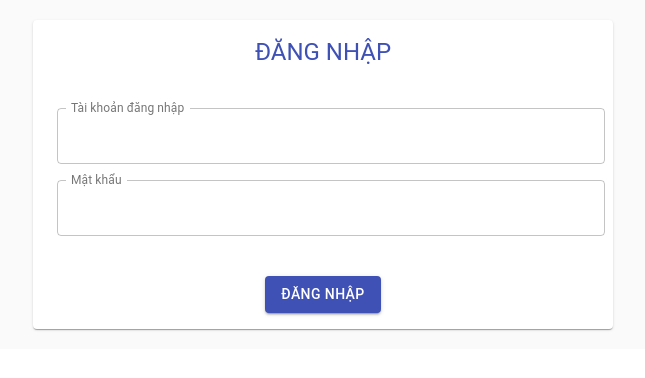
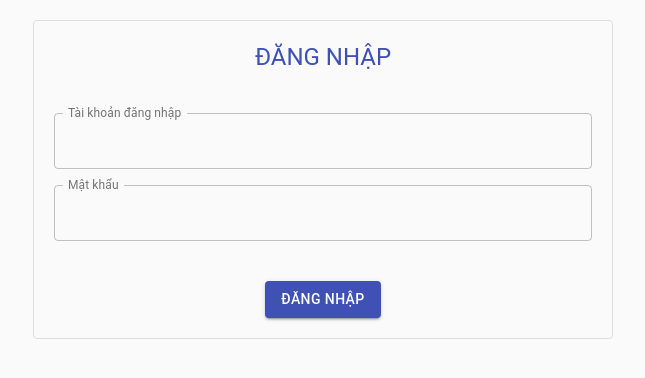
Before and after one commit to thelonglqd/ekyc, a React (Create React App) app: page /caidat in a window 1280 px wide. Shown: the top 378 px of the page, without its empty margins (317-962 px from the left). Built offline with nearby package versions, Linux system fonts and the light colour scheme.

Commit message:
config selected item for sidebar

```diff
--- a/package.json
+++ b/package.json
@@ -10,6 +10,7 @@
     "@testing-library/user-event": "^12.1.10",
     "react": "^17.0.1",
     "react-dom": "^17.0.1",
+    "react-router": "^5.2.0",
     "react-router-dom": "^5.2.0",
     "react-scripts": "4.0.1",
     "web-vitals": "^0.2.4"
--- a/src/App.js
+++ b/src/App.js
@@ -1,5 +1,6 @@
 import React from "react";
 import { makeStyles } from "@material-ui/core/styles";
+import "./index.css";
 
 import Header from "./components/Header";
 import SideBar from "./components/Sidebar";
@@ -9,7 +10,6 @@ const useStyles = makeStyles((theme) => ({
   root: {
     display: "flex",
     padding: 20,
-    backgroundColor: theme.palette.background.default,
   },
 }));
 
--- a/src/components/Sidebar.js
+++ b/src/components/Sidebar.js
@@ -1,14 +1,15 @@
 import React from "react";
-import { makeStyles } from "@material-ui/core/styles";
+import { makeStyles, withStyles } from "@material-ui/core/styles";
 import {
   Drawer,
   List,
-  ListItem,
+  ListItem as MuiListItem,
   ListItemIcon,
   ListItemText,
 } from "@material-ui/core";
-import { BrowserRouter as Router, Link, Route, Switch } from "react-router-dom";
+import { NavLink, Route, Switch } from "react-router-dom";
 import { Call, Person, Group, Settings } from "@material-ui/icons";
+import { withRouter } from "react-router";
 
 import CallDashboard from "../pages/CallDashboard";
 import CustomerDashboard from "../pages/CustomerDashboard";
@@ -16,17 +17,17 @@ import GroupDashboard from "../pages/GroupDashboard";
 import SettingsDashboard from "../pages/SettingsDashboard";
 
 const routes = [
-  { icon: <Call />, text: "Quản lý cuộc gọi", path: "/" },
+  { icon: <Call />, text: "Cuộc gọi", path: "/" },
   {
     icon: <Person />,
-    text: "Quản lý tài khoản khách hàng",
+    text: "Khách hàng",
     path: "/khachhang",
   },
-  { icon: <Group />, text: "Quản lý nhóm", path: "nhom" },
+  { icon: <Group />, text: "Nhóm", path: "/nhom" },
   {
     icon: <Settings />,
-    text: "Quản lý tham số cấu hình hệ thống",
-    path: "caidat",
+    text: "Hệ thống",
+    path: "/caidat",
   },
 ];
 
@@ -46,12 +47,27 @@ const useStyles = makeStyles((theme) => ({
     backgroundColor: theme.palette.background.default,
     marginTop: theme.spacing(10),
   },
+  navlink: {
+    textDecoration: "none",
+    color: "inherit",
+  },
 }));
 
-const SideBar = () => {
+const ListItem = withStyles({
+  root: {
+    "&$selected, &$selected:hover, &:hover": {
+      backgroundColor: "red",
+      color: "white",
+    },
+  },
+  selected: {},
+})(MuiListItem);
+
+const SideBar = ({ location }) => {
   const classes = useStyles();
+
   return (
-    <Router>
+    <>
       <Drawer
         className={classes.drawer}
         variant="permanent"
@@ -62,27 +78,32 @@ const SideBar = () => {
       >
         <List>
           {routes.map((route) => (
-            <Link to={route.path}>
-              <ListItem button key={route.text}>
+            <NavLink strict to={route.path} className={classes.navlink}>
+              <ListItem
+                className={classes.navItem}
+                selected={location.pathname === route.path}
+                button
+                key={route.text}
+              >
                 <ListItemIcon>{route.icon}</ListItemIcon>
                 <ListItemText primary={route.text} />
               </ListItem>
-            </Link>
+            </NavLink>
           ))}
         </List>
       </Drawer>
       <div className={classes.content}>
         <div className={classes.toolbar}>
           <Switch>
-            <Route exact path="/" component={CallDashboard}></Route>
+            <Route path="/" exact strict component={CallDashboard}></Route>
             <Route path="/khachhang" component={CustomerDashboard}></Route>
             <Route path="/nhom" component={GroupDashboard}></Route>
             <Route path="/caidat" component={SettingsDashboard}></Route>
           </Switch>
         </div>
       </div>
-    </Router>
+    </>
   );
 };
 
-export default SideBar;
+export default withRouter(SideBar);
--- a/src/index.css
+++ b/src/index.css
@@ -14,4 +14,9 @@ body {
   font-family: "Roboto Regular", sans-serif;
   -webkit-font-smoothing: antialiased;
   -moz-osx-font-smoothing: grayscale;
+  background-color: #fafafa;
 }
+
+.route-selected {
+  background-color: lightblue;
+}
--- a/src/index.js
+++ b/src/index.js
@@ -1,14 +1,16 @@
 import React from "react";
 import ReactDOM from "react-dom";
+import { BrowserRouter as Router } from "react-router-dom";
+
 import "./index.css";
 import App from "./App";
 import reportWebVitals from "./reportWebVitals";
 
-import "bootstrap/dist/css/bootstrap.css";
-
 ReactDOM.render(
   <React.StrictMode>
-    <App />
+    <Router>
+      <App />
+    </Router>
   </React.StrictMode>,
   document.getElementById("root")
 );
--- a/src/pages/Login.js
+++ b/src/pages/Login.js
@@ -3,6 +3,16 @@ import { makeStyles } from "@material-ui/core/styles";
 import { Typography, Grid, Paper, Button, TextField } from "@material-ui/core";
 
 const useStyles = makeStyles((theme) => ({
+  loginContainer: {
+    display: "flex",
+    flexDirection: "column",
+    justifyContent: "center",
+    alignItems: "center",
+    margin: "auto",
+    border: "1px solid #dedede",
+    borderRadius: 4,
+    padding: 20,
+  },
   loginTitle: {
     marginBottom: theme.spacing(4),
   },
@@ -32,7 +42,7 @@ const Login = ({ onChangeAuth }) => {
   return (
     <Grid justify="center" container spacing={10}>
       <Grid item xs={6}>
-        <Paper className={classes.paper}>
+        <div className={classes.loginContainer}>
           <Typography
             color="primary"
             variant="h5"
@@ -75,7 +85,7 @@ const Login = ({ onChangeAuth }) => {
           >
             ĐĂNG NHẬP
           </Button>
-        </Paper>
+        </div>
       </Grid>
     </Grid>
   );
```
Also changed, not shown: 1 other file (tests, documents, lock files or other folders).
